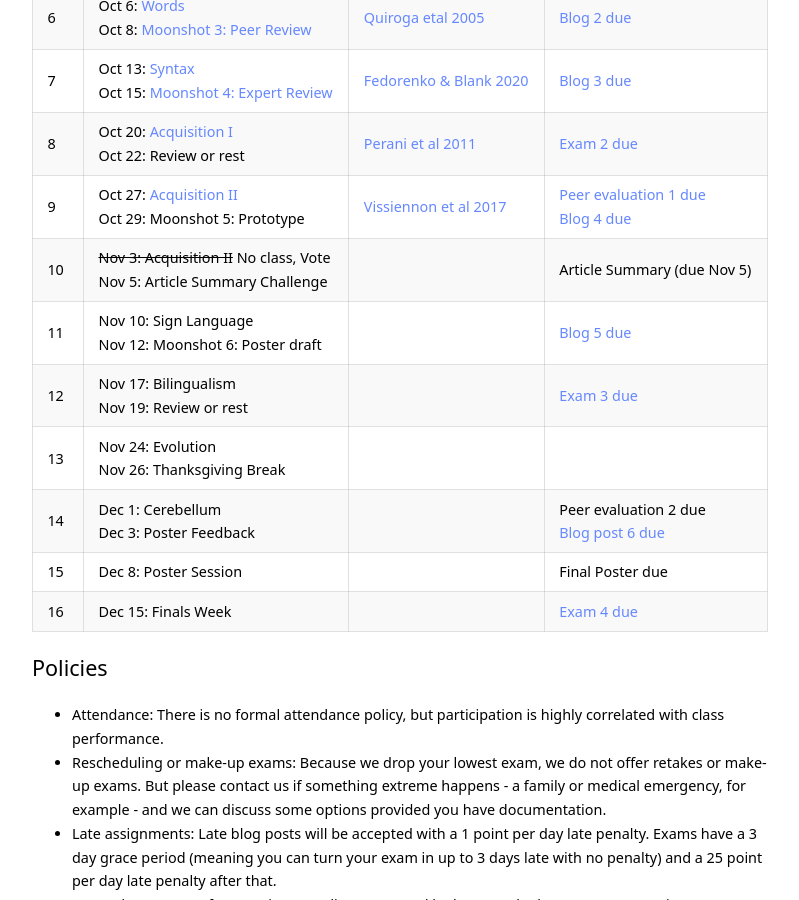
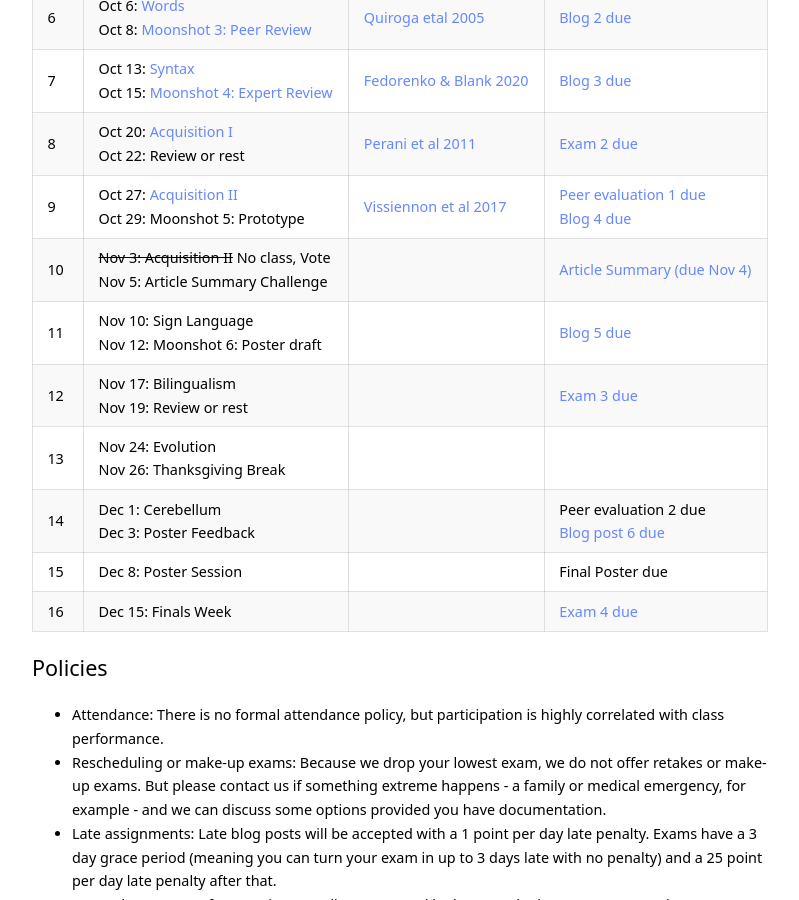
Before and after one commit to kschuler/ling104, a Jekyll site: the page built from index.md, in a window 1280 px wide and 900 px high, scrolled down 2819 px. Shown: the whole window, without its empty margins (240-1039 px from the left). Built offline with Jekyll 4.4.1, drawn with Linux system fonts in a browser that asks for light colours.

Commit message:
Update index.md

```diff
--- a/index.md
+++ b/index.md
@@ -76,7 +76,7 @@ Wk  | Lecture | Readings | Resources
 7 | Oct 13: [Syntax](https://public.3.basecamp.com/p/EA6ajvVEQCEYz8HAWtXy4Ety) <br> Oct 15: [Moonshot 4: Expert Review](https://public.3.basecamp.com/p/DjQopTiuZJPibJNJjF9zZ4ZJ) | [Fedorenko & Blank 2020](https://app.perusall.com/courses/ling-104-001-2020c-intro-to-language-and-the-brain/fedorenko-and-blank-2020-broca-s-area-is-not-a-natural-kind?assignmentId=j4vEwPR6Cnxs6gbnQ&part=1)| [Blog 3 due](https://canvas.upenn.edu/courses/1530046/assignments/8162723)
 8 | Oct 20: [Acquisition I](https://public.3.basecamp.com/p/DW7j3UKyLqdDcDtSUiyCUZ2s) <br> Oct 22: **Review or rest**| [Perani et al 2011](https://app.perusall.com/courses/ling-104-001-2020c-intro-to-language-and-the-brain/perani-et-al-2011-neural-language-networks-at-birth?assignmentId=ck6Jp3LtTELfeixPp&part=1) | [Exam 2 due](https://canvas.upenn.edu/courses/1530046/assignments/8162038)
 9 | Oct 27: [Acquisition II](https://public.3.basecamp.com/p/twgpDoK1RZz99XmPhohRZFPB)<br> Oct 29: Moonshot 5: Prototype | [Vissiennon et al 2017](https://app.perusall.com/courses/ling-104-001-2020c-intro-to-language-and-the-brain/vissiennon-2017-functional-organization-of-the-language-network-in?assignmentId=87wtvQi8dd9JZ2Jfu&part=1) | [Peer evaluation 1 due](https://docs.google.com/forms/d/e/1FAIpQLSdfY_bDZ-YfZJ2TmWNsf2el2A6NI0N2_BN-a2SFepsdF6mpVw/viewform?usp=sf_link)<br>[Blog 4 due](https://canvas.upenn.edu/courses/1530046/assignments/8162726)
-10 | ~~Nov 3:  Acquisition II~~ **No class, Vote** <br> Nov 5: Article Summary Challenge | | Article Summary (due Nov 5)
+10 | ~~Nov 3:  Acquisition II~~ **No class, Vote** <br> Nov 5: Article Summary Challenge | | [Article Summary (due Nov 4)](https://canvas.upenn.edu/courses/1530046/quizzes/2425883)
 11 | Nov 10: Sign Language <br> Nov 12: Moonshot 6: Poster draft| | [Blog 5 due](https://canvas.upenn.edu/courses/1530046/assignments/8162742)
 12 | Nov 17: Bilingualism <br> Nov 19: **Review or rest** | | [Exam 3 due](https://canvas.upenn.edu/courses/1530046/assignments/8162040)
 13 | Nov 24: Evolution <br> Nov 26: **Thanksgiving Break** | |
```
